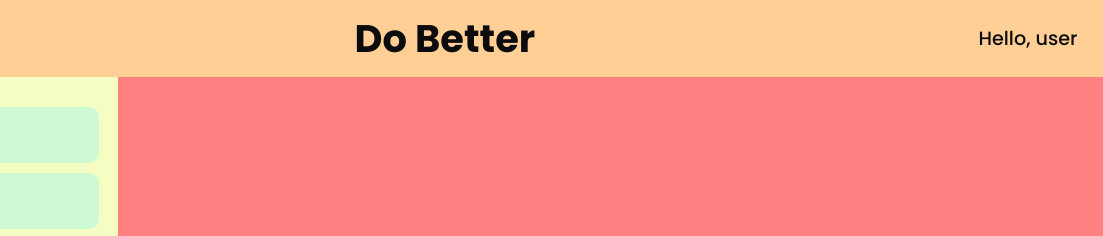
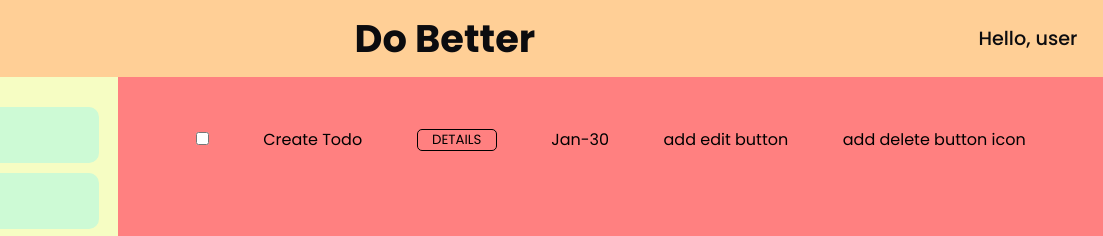
Before and after one commit to akym19/to-do-list, a website built with webpack: page index.html in a window 1280 px wide. Shown: the top 236 px of the page, 177-1280 px from the left. Built offline with nearby package versions, Linux system fonts and the light colour scheme.

Commit message:
continued todo main section

```diff
--- a/index.html
+++ b/index.html
@@ -43,16 +43,20 @@
                 <button type="button">+</button>
             </div>
         </nav>
-        <main><div id="todo-container">
-            <div class="todo">
-                <div class="task-checkbox"></div>
-                <div class="task-title"></div>
-                <div class="task-details"></div>
-                <div class="task-duedate"></div>
-                <div class="task-edit"></div>
-                <div class="task-delete"></div>
+        <main>
+            <div id="todo-container">
+                <div class="todo todo-1">
+                    <div class="todo-checkbox todo-checkbox-1">
+                        <input type="checkbox" name="" id="">
+                    </div>
+                    <div class="todo-title todo-title-1">Create Todo</div>
+                    <button type="button" class="todo-details todo-details-1">details</button>
+                    <div class="todo-duedate todo-duedate-1">Jan-30</div>
+                    <div class="todo-edit todo-edit-1">add edit button</div>
+                    <div class="todo-delete todo-delete-1">add delete button icon</div>
+                </div>
             </div>
-        </div></main>
+        </main>
         <footer>A To-Do List App Project for The Odin Project</footer>
     </body>
 </html>
--- a/src/css/styles.css
+++ b/src/css/styles.css
@@ -139,7 +139,7 @@ nav li img {
     border-radius: 50%;
 }
 
-button {
+#add-project button {
     font-size: 4vw;
     font-weight: 600;
     height: 4vw;
@@ -153,7 +153,7 @@ button {
     background-color: var(--main);
 }
 
-button:hover {
+#add-project button:hover {
     scale: 1.1;
     transform: rotate(90deg);
     transition: all 0.5s;
@@ -162,6 +162,7 @@ button:hover {
 main {
     grid-area: main;
     background-color: var(--main);
+    padding: 50px;
 }
 
 footer {
@@ -173,6 +174,29 @@ footer {
     font-size: clamp(10px, 2vw, 1em);
 }
 
+.todo {
+    display: flex;
+    justify-content: space-around;
+    align-items: center;
+}
+
+.todo-details {
+    border: solid 1px black;
+    width: clamp(80px, 2vw, 2vw);
+    padding-left: 10px;
+    padding-right: 10px;
+    border-radius: 5px;
+    text-transform: uppercase;
+    background-color: transparent;
+}
+
+.todo-details:hover {
+    background-color: var(--fourth);
+    transition: all 0.2s;
+    cursor: pointer;
+    font-weight: 700;
+}
+
 /* * {
     outline: solid 1px black;
 } */
```
